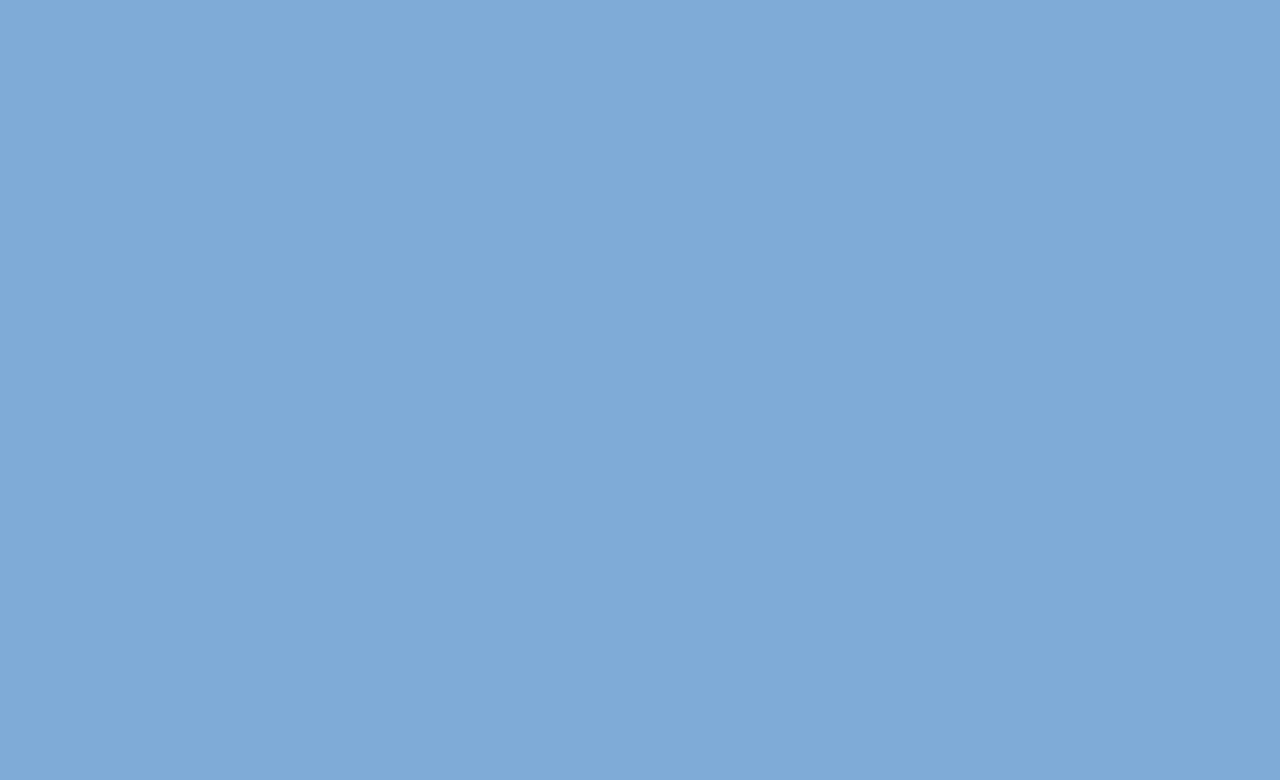
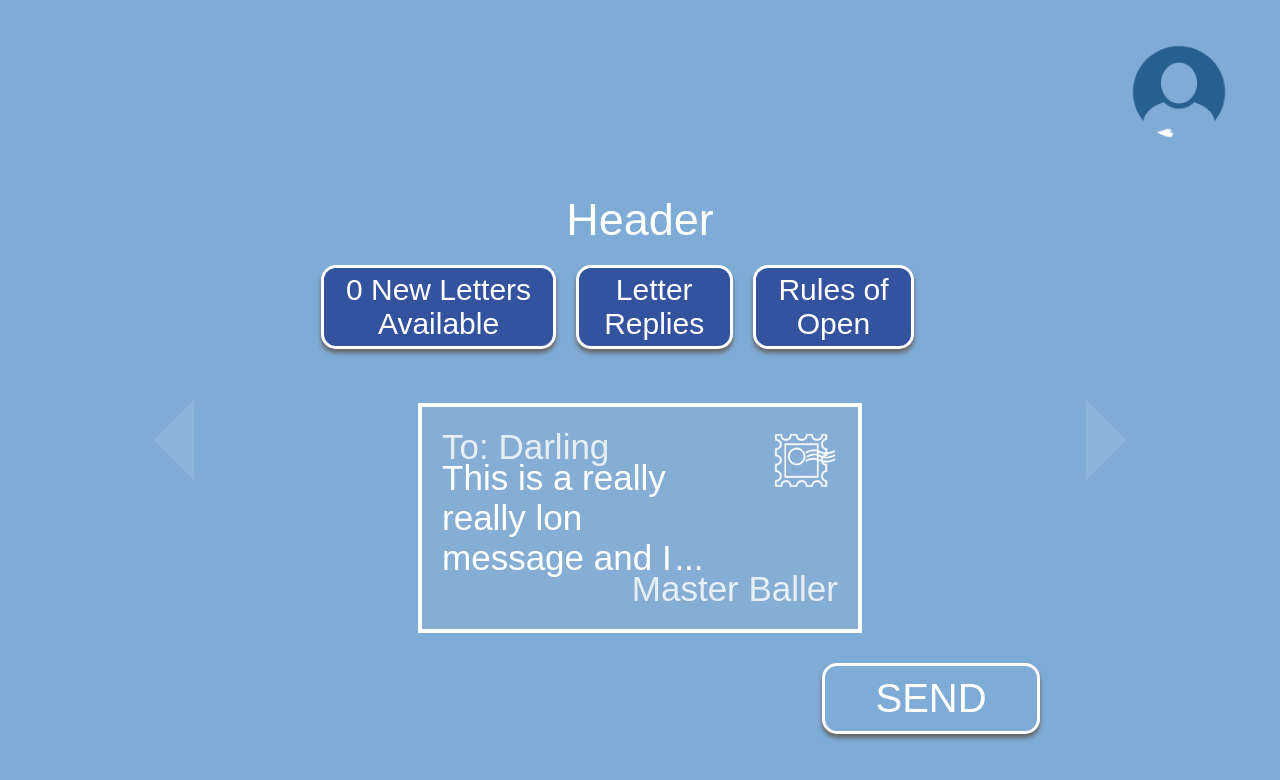
Before and after one commit to Hgjnnf/Open, a React (Create React App) app in the folder open-frontend/: page / in a window 1280 px wide. Shown: the top 780 px of the page. Built offline with nearby package versions, Linux system fonts and the light colour scheme; sample sign-in values are in the browser's storage.

Commit message:
Fix auth redirect

```diff
--- a/open-frontend/src/components/routing/PrivateRoute.js
+++ b/open-frontend/src/components/routing/PrivateRoute.js
@@ -1,18 +1,18 @@
 import { Redirect, Route } from "react-router-dom";
 
-const PrivateRoute = ({component: Component, ...rest}) => {
+const PrivateRoute = ({ component: Component, ...rest }) => {
   return (
     <Route
       {...rest}
-            render={(props) => {
+      render={(props) =>
         localStorage.getItem("authToken") ? (
           <Component {...props} />
         ) : (
           <Redirect to="/login" />
-                );
-            }}
-        />
         )
       }
+    />
+  );
+};
 
 export default PrivateRoute;
```
Lines whose indentation alone changed are shown as unchanged.
